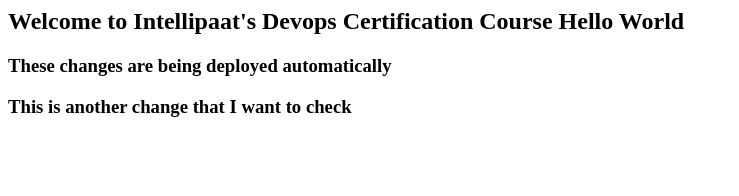
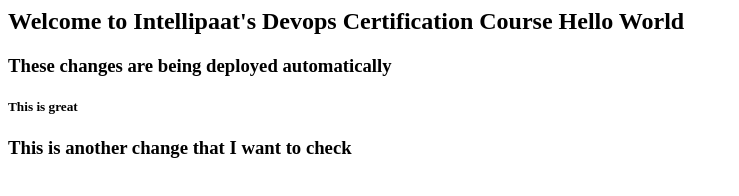
Before and after one commit to ajaykumar426344/website, a plain HTML site: page index.html in a window 1280 px wide. Shown: the whole page, without its empty margins (0-739 px from the left). Drawn offline with Linux system fonts and the light colour scheme.

Commit message:
Update index.html

```diff
--- a/index.html
+++ b/index.html
@@ -5,7 +5,7 @@
 <h2> Welcome to Intellipaat's Devops Certification Course Hello World</h2>
 
 <h3> These changes are being deployed automatically</h3>
-
+  <h5>This is great</h5>
 <h3> This is another change that I want to check </h3>
 </body>
 </html>
```
